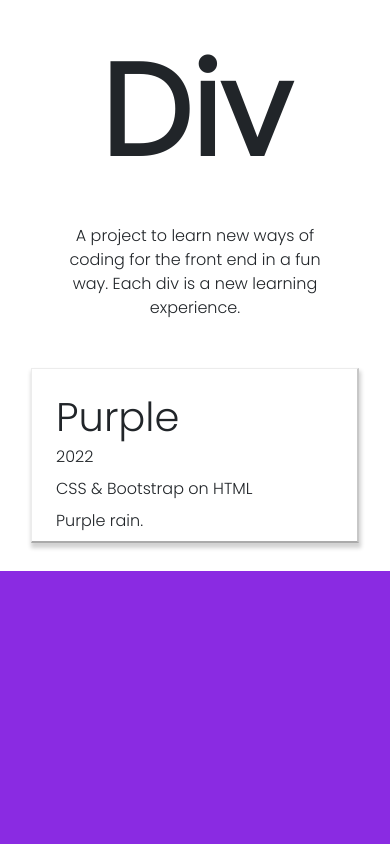
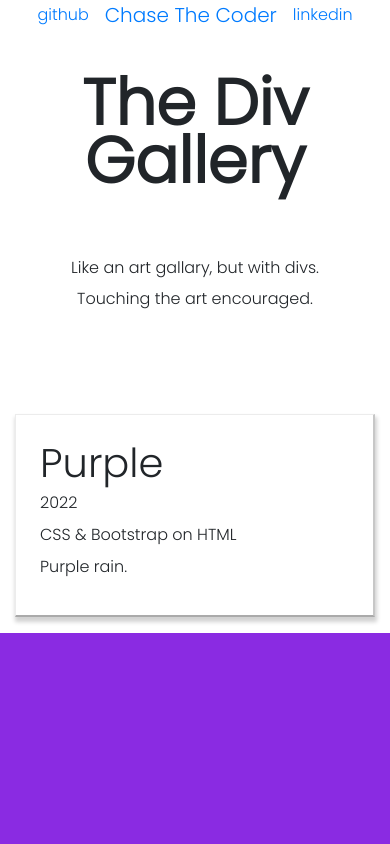
Before and after one commit to ChaseTheCoder/chaseTheDiv, a React (Create React App) app: page / in a window 390 px wide. Shown: the top 844 px of the page. Built offline with nearby package versions, Linux system fonts and the light colour scheme.

Commit message:
style: finalizing header and nav

```diff
--- a/src/Header.js
+++ b/src/Header.js
@@ -5,13 +5,23 @@ export default function Header() {
   return (
     <div class="container-fluid">
       <div class="row header-div">
-        <div class="col-12 col-md-6 my-auto text-center">
-          <p class="title-text">Div</p>
+        <div class="col-12 col-md-4 my-auto text-center">
+          <p class="title-text">The Div Gallery</p>
         </div>
-        <div class="col-12 col-md-6 my-auto text-center">
-          <p class="mx-5">A project to learn new ways of coding for the front end in a fun way. Each div is a new learning experience.</p>
+        <div class="col-12 col-md-8 my-auto text-center">
+          <p class="sub-text">Like an art gallary, but with divs.</p>
+          <p class="sub-text">Touching the art encouraged.</p>
         </div>
       </div>
     </div>
+  //   <div class="container-fluid">
+  //   <div class="row header-div row justify-content-md-center">
+  //     <div class="col-md-6 my-auto text-center">
+  //       <p class="title-text pt-3">The Div Gallery</p>
+  //       <p class="pt-5">Like an art gallary, but with divs.</p>
+  //       <p class="pb-3">Touching the art encouraged.</p>
+  //     </div>
+  //   </div>
+  // </div>
   );
 }
--- a/src/Nav.js
+++ b/src/Nav.js
@@ -3,20 +3,18 @@ import './nav.css';
 
 export default function Nav() {
   return (
-      <nav class="navbar navbar-expand-sm">
-        <div class="collapse navbar-collapse justify-content-center" id="navbarNav">
-          <ul class="navbar-nav">
-            <li class="nav-item">
-              <a class="nav-link" href="https://github.com/chaseTheCoder">github</a>
-            </li>
-            <li class="nav-item">
-              <p class="navbar-brand pl-3">ChaseTheDiv</p>
-            </li>
-            <li class="nav-item">
-              <a class="nav-link" href="https://www.linkedin.com/in/chasethecoder/">linkedin</a>
-            </li>
-          </ul>
-        </div>
+      <nav class="navbar-div">
+        <ul class="align-items-center h-100">
+          <li>
+            <a href="https://github.com/chaseTheCoder">github</a>
+          </li>
+          <li>
+            <a href="https://chasethecoder.dev/" class="title">Chase The Coder</a>
+          </li>
+          <li>
+            <a href="https://www.linkedin.com/in/chasethecoder/">linkedin</a>
+          </li>
+        </ul>
     </nav>
   );
 }
--- a/src/TwentyTwentyTwo/One.js
+++ b/src/TwentyTwentyTwo/One.js
@@ -14,7 +14,7 @@ export default function One() {
         />
         <div class="col-12 col-md-8 art art-one">
           <div class="text-div text-center h-100">
-            <div class="neon-text-div">
+            <div class="neon-text-div w-100">
               <h1 class="neon-text">Chase The</h1>
               <h1 class="neon-text">Coder</h1>
             </div>
--- a/src/TwentyTwentyTwo/one.css
+++ b/src/TwentyTwentyTwo/one.css
@@ -6,7 +6,7 @@
 
 .neon-text {
   font-family: 'Pacifico', cursive;
-  font-size: 4rem;
+  font-size: 3rem;
   color: #fff;
   text-shadow:
     0 0 7px rgb(106, 250, 255),
--- a/src/common/ArtCard.js
+++ b/src/common/ArtCard.js
@@ -3,7 +3,7 @@ import './artCard.css';
 
 export default function ArtCard(props) {
   return (
-      <div class="col-12 col-md-4">
+      <div class="col-12 col-md-4 align-self-end pb-3 pb-md-0 pt-5 pt-md-0">
         <div class="art-card">
           <div class="card-text p-4">
             <h1>{props.title}</h1>
--- a/src/common/artCard.css
+++ b/src/common/artCard.css
@@ -1,21 +1,17 @@
 .art-card{
   box-shadow: 1px 4px 4px 1px rgb(210, 210, 210);
-  margin: 1rem 1rem 0 1rem;
+  margin: auto;
   background-color: #fff;
   height: 80%;
   border-width: 0.5px;
   border-bottom-width: 2px;
   border-right-width: 2px;
-
   border-style:solid;
-
   border-bottom-color:#aaa;
-
   border-right-color:rgb(199, 199, 199);
-
   border-top-color:rgb(236, 236, 236);
-
   border-left-color:rgb(236, 236, 236);
+  max-width: 400px;
 }
 
 .card-text {
--- a/src/header.css
+++ b/src/header.css
@@ -1,8 +1,32 @@
 .header-div {
   font-family: 'Poppins', sans-serif;
+  height: 20rem;
 }
 
 .title-text {
   font-weight: 900;
-  font-size: 8rem;
+  font-size: 6rem;
+  line-height: .9;
 }
+
+.sub-text {
+  font-size: 2rem;
+  line-height: .9;
+}
+
+@media only screen and (max-width: 950px){
+  .title-text {
+    font-size: 5rem;
+  }
+  .sub-text {
+    font-size: 1.5rem;
+  }
+}
+@media only screen and (max-width: 500px){
+  .title-text {
+    font-size: 4rem;
+  }
+  .sub-text {
+    font-size: 1rem;
+  }
+}
--- a/src/nav.css
+++ b/src/nav.css
@@ -1,4 +1,35 @@
-.navbar {
+.navbar-div {
   font-family: 'DM Sans', sans-serif;
   font-family: 'Poppins', sans-serif;
+  background-color: linear-gradient(#fff, rgba(255, 255, 255, 0.2));
+  position: sticky;
+  height: 25%;
+  padding: 0;
 }
+
+.navbar-div ul {
+  list-style-type: none;
+  display:flex;
+  justify-content: center;
+}
+.navbar-div ul li {
+  padding-left: 1rem;
+  padding-right: 1rem;
+}
+
+.title {
+  font-size: 2rem;
+}
+@media only screen and (max-width: 720px) {
+  .title {
+    font-size: 1.25rem;
+  }
+  .navbar-div ul li {
+    padding-left: .5rem;
+    padding-right: .5rem;
+  }
+  .navbar-div ul {
+    padding: 0;
+
+  }
+}
```
